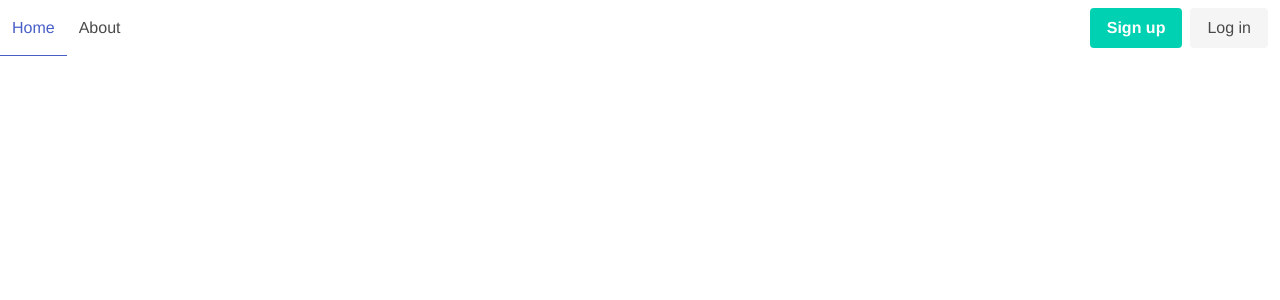
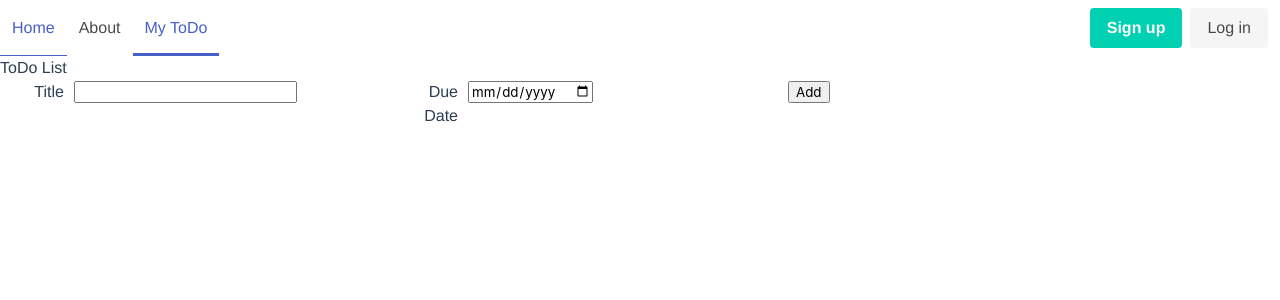
Before and after one commit to jkrisfox/projectTemplate, a Vue app in the folder client/: page /todos in a window 1280 px wide. Shown: the top 300 px of the page. Built offline with nearby package versions, Linux system fonts and the light colour scheme.

Commit message:
Adds ToDos tab with list

```diff
--- a/client/src/App.vue
+++ b/client/src/App.vue
@@ -5,6 +5,7 @@
         <div class="navbar-start">
           <router-link class="navbar-item is-tab" to="/" exact-active-class="is-active">Home</router-link>
           <router-link class="navbar-item is-tab" to="/about" exact-active-class="is-active">About</router-link>
+          <router-link class="navbar-item is-tab" to="/todos" exact-active-class="is-active">My ToDo</router-link>
         </div>
         <div class="navbar-end">
           <div class="navbar-item">
--- a/client/src/router.ts
+++ b/client/src/router.ts
@@ -1,6 +1,8 @@
 import Vue from "vue";
 import Router from "vue-router";
 import Home from "./views/Home.vue";
+import ToDos from "./views/ToDos.vue";
+import AddItem from "./views/AddToDo.vue";
 
 Vue.use(Router);
 
@@ -21,6 +23,11 @@ export default new Router({
       // which is lazy-loaded when the route is visited.
       component: () =>
         import(/* webpackChunkName: "about" */ "./views/About.vue")
+    },
+    {
+      path: "/todos",
+      name: "todos",
+      component: ToDos
     }
   ]
 });
--- /dev/null
+++ b/client/src/views/ToDos.vue
@@ -0,0 +1,54 @@
+<template>
+<div class='todos'>
+    <h1>ToDo List</h1>
+    <table>
+        <tr v-for="(todo, index) in mytodos" v-bind:key="index">
+            <td>{{ todo.name }}</td>
+            <td>{{ todo.duedate}}</td>
+            <td><input type="button" value="Delete" v-on:click="deleteToDoItem(index)"/></td>
+        </tr>
+    </table>
+    <div>
+        <span class="left">Title</span>
+        <span class="right"><input id="title" type="text" class="textbox"/></span>
+    </div>
+    <div>
+        <span class="left">Due Date</span>
+        <span class="right"><input id="date" type="date" class="textbox" v-model="DueDate"/></span>
+    </div>
+    <input type="button" value="Add" v-on:click="addToDoItem"/>
+    </div>
+</template>
+
+<script lang="ts">
+import Vue from 'vue';
+import {Component} from "vue-property-decorator";
+@Component
+export default class ToDos extends Vue {
+    mytodos: ToDo[] = [];
+    addToDoItem() {
+        this.mytodos.push({name: (<HTMLInputElement>document.getElementById("title")).value, duedate: new Date((<HTMLInputElement>document.getElementById("date")).value)})
+    }
+    deleteToDoItem(index: number) {
+        this.mytodos.splice(index, 1);
+    }
+}
+
+interface ToDo {
+    name: string;
+    duedate: Date | undefined;
+}
+</script>
+
+<style scoped>
+        .left {
+            width: 5%;
+            float: left;
+            text-align: right;
+        }
+        .right {
+            width: 25%;
+            float: left;
+            margin-left: 10px;
+        }
+</style>
```
